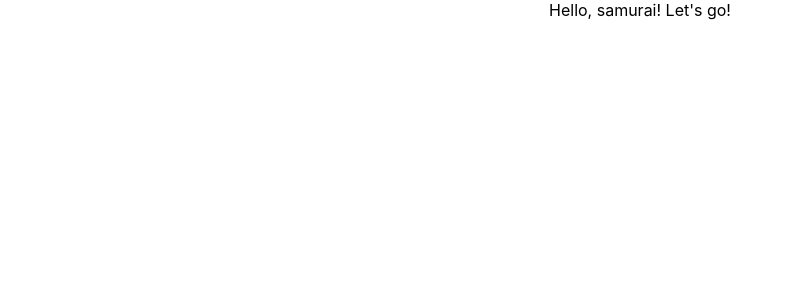
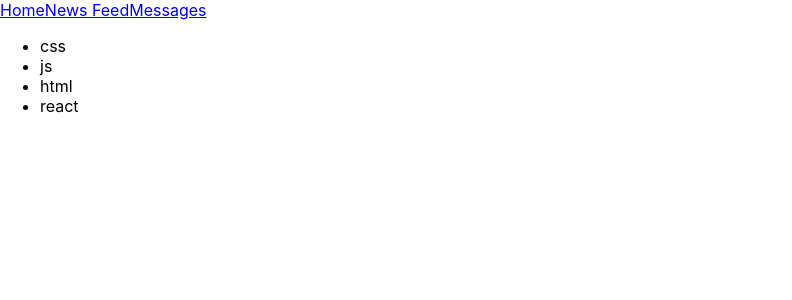
Before and after one commit to Kaptsiuh/-social-network, a React (Create React App) app: page / in a window 1280 px wide. Shown: the top 300 px of the page, without its empty margins (0-792 px from the left). Built offline with nearby package versions, Linux system fonts and the light colour scheme.

Commit message:
complete components 07

```diff
--- a/src/App.tsx
+++ b/src/App.tsx
@@ -1,12 +1,35 @@
-import React from 'react';
-import './App.css';
+import "./App.css";
 
 function App() {
   return (
-    <div className="App">
-     Hello, samurai! Let's go!
+    <div>
+      <Header />
+      <Technologies />
     </div>
   );
 }
 
+const Header = () => {
+  return (
+    <div>
+      <a href="#1">Home</a>
+      <a href="#2">News Feed</a>
+      <a href="#3">Messages</a>
+    </div>
+  );
+};
+
+const Technologies = () => {
+  return (
+    <div>
+      <ul>
+        <li>css</li>
+        <li>js</li>
+        <li>html</li>
+        <li>react</li>
+      </ul>
+    </div>
+  );
+};
+
 export default App;
```
